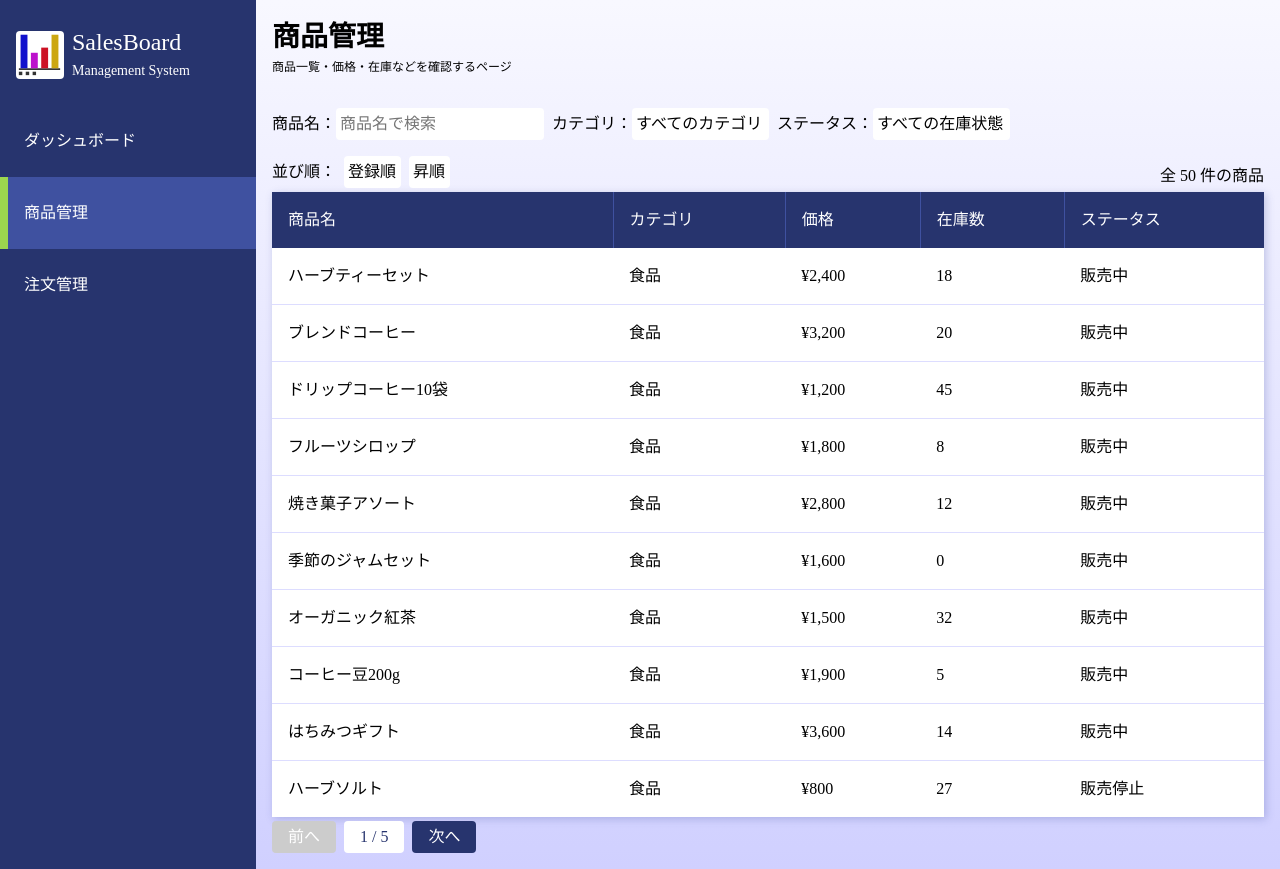
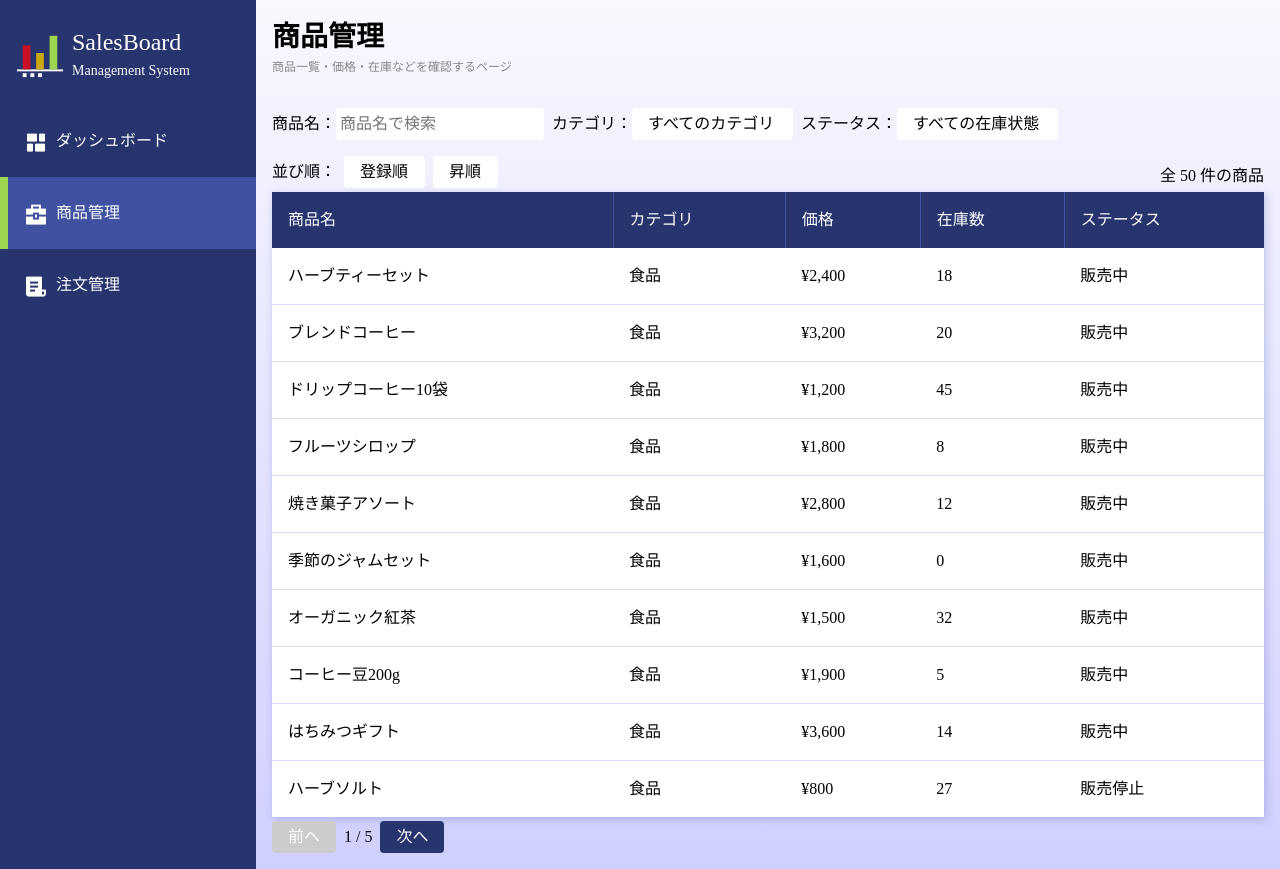
Before and after one commit to kakiikada/demo_dashboard, a React (Vite) app: page / in a window 1280 px wide. Both pictures are taken after a click on the button "商品管理". Built offline with nearby package versions, Linux system fonts and the light colour scheme.

Commit message:
ボタンのクラス変更、hover微調整など全体の微調整

```diff
--- a/src/components/common/HamburgerButton.css
+++ b/src/components/common/HamburgerButton.css
@@ -13,13 +13,22 @@
     .hamburgerButton {
         top: 0rem;
         right: 0rem;
-        width: 1.875rem;
+        width: 2.875rem;
         z-index: 10002;
         cursor: pointer;
         position: absolute;
         aspect-ratio: 1 / 1;
+        border-radius: 50%;
+        background-color: var(--color_main);
+        transition: .3s;
+        @media screen and (min-width: 764px) {
+            &:hover {
+                background-color: var(--color_main-light);
+            }
+        }
         .hamburgerButton_navIcon1, .hamburgerButton_navIcon2{
-            top: 0.8125rem;
+            top: 1.3125rem;
+            left: 0.5rem;
             height: 0.25rem;
             width: 1.875rem;
             transition: .3s;
--- a/src/components/layout/Sidebar.tsx
+++ b/src/components/layout/Sidebar.tsx
@@ -22,21 +22,21 @@ function Sidebar({
               onClick={() =>{
                 setActivePage("dashboard");
                 setIsOpen(false);
-              }}>ダッシュボード
+              }}>< i class="ri-dashboard-horizontal-fill"></i>ダッシュボード
             </button></li>
             <li><button
               className={activePage === "products" ? "active" : ""}
               onClick={() =>{
                 setActivePage("products");
                 setIsOpen(false);
-              }}>商品管理
+              }}><i class="ri-briefcase-4-fill"></i>商品管理
             </button></li>
             <li><button
               className={activePage === "orders" ? "active" : ""}
               onClick={() =>{
                 setActivePage("orders");
                 setIsOpen(false);
-              }}>注文管理
+              }}><i class="ri-file-list-3-fill"></i>注文管理
             </button></li>
             {/* <li>setting</li> */}
         </ul>
--- a/src/components/page/Orders.tsx
+++ b/src/components/page/Orders.tsx
@@ -141,7 +141,7 @@ function Orders() {
                 return (
                   <tr key={item.id}>
                     <td>{item.id}</td>
-                    <td>{item.orderDate}</td>
+                    <td>{new Date(item.orderDate).toLocaleDateString("ja-JP")}</td>
                     <td>{item.quantity}</td>
                     <td>¥{totalPrice.toLocaleString("ja-JP")}</td>
                     <td>
@@ -166,18 +166,18 @@ function Orders() {
         </table>
         <div className="pagination space-ss">
           {/* ページネーション */}
-          <button className={`pagination_prev ${currentPage === 1 ? "disabled" : ""} `}
+          <button className={`btn ${currentPage === 1 ? "disabled" : ""} `}
             disabled={currentPage === 1}
             onClick={() => setCurrentPage(currentPage - 1)}
           >
             前へ
           </button>
 
-          <span className="pagination_current">
+          <span>
             {currentPage} / {totalPages || 1}
           </span>
 
-          <button className={`pagination_next ${currentPage >= totalPages ? "disabled" : "" } `}
+          <button className={`btn ${currentPage >= totalPages ? "disabled" : "" } `}
             disabled={currentPage >= totalPages}
             onClick={() => setCurrentPage(currentPage + 1)}
           >
--- a/src/components/page/Products.tsx
+++ b/src/components/page/Products.tsx
@@ -192,18 +192,18 @@ function Products() {
       </table>
       {/* ページネーション */}
       <div className="pagination space-ss">
-        <button className={`pagination_prev ${currentPage === 1 ? "disabled" : ""} `}
+        <button className={`btn ${currentPage === 1 ? "disabled" : ""} `}
           disabled={currentPage === 1}
           onClick={() => setCurrentPage(currentPage - 1)}
         >
           前へ
         </button>
 
-        <span className="pagination_current">
+        <span>
           {currentPage} / {totalPages || 1}
         </span>
 
-        <button className={`pagination_next ${currentPage >= totalPages ? "disabled" : "" } `}
+        <button className={`btn ${currentPage >= totalPages ? "disabled" : "" } `}
           disabled={currentPage >= totalPages}
           onClick={() => setCurrentPage(currentPage + 1)}
         >
--- a/src/components/parts/SalesChart.tsx
+++ b/src/components/parts/SalesChart.tsx
@@ -58,19 +58,19 @@ const salesByDate = ordersData
     <div className="graphBtnList">
         <button
             onClick={() => setPeriod("all")}
-            className={period === "all" ? "active" : ""}
+            className={`btn ${period === "all" ? "active" : ""}`}
         >
             全期間
         </button>
         <button
             onClick={() => setPeriod(30)}
-            className={period === 30 ? "active" : ""}
+            className={`btn ${period === 30 ? "active" : ""}`}
         >
             30日間
         </button>
         <button
             onClick={() => setPeriod(7)}
-            className={period === 7 ? "active" : ""}
+            className={`btn ${period === 7 ? "active" : ""}`}
         >
             7日間
         </button>
--- a/src/styles/App.css
+++ b/src/styles/App.css
@@ -51,32 +51,23 @@
     padding: var(--space_ss) var(--space_s);
     border-radius: 0.25rem;
     transition: .2s;
-    &:hover{
-      background-color: var(--color_main-light);
+    &.active {
+      background-color: var(--color_accent);
+      pointer-events: none;
+    }
+    @media screen and (min-width: 764px) {
+      &:hover{
+        background-color: var(--color_main-light);
+      }
+    }
+    &:disabled, &:disabled:hover {
+      background-color: #ccc;
     }
 }
 .pagination {
   display: flex;
   gap: 0.5rem;
-  .pagination_next, .pagination_prev, .pagination_current {
-    padding: var(--space_ss) var(--space_s);
-    border-radius: 0.25rem;
-    transition: .2s;
-  }
-  .pagination_next, .pagination_prev {
-    color: var(--color_bg);
-    background-color: var(--color_main);
-    &:hover {
-      background-color: var(--color_main-light);
-    }
-    &:disabled, &:disabled:hover {
-      background-color: #ccc;
-    }
-  }
-  .pagination_current {
-    color: var(--color_main);
-    background-color: var(--color_bg);
-  }
+  align-items: center;
 }
 /* sidebar */
 .sidebar {
@@ -109,21 +100,35 @@
       left: 1rem;
       top: calc(50% - 1.375rem);
       border-radius: 0.25rem;
-      background-color: var(--color_bg);
       background-image: url(../../public/favicon.svg);
-      background-size: 90%;
+      background-size: 100%;
       background-position: center;
       background-repeat: no-repeat;
     }
   }
   .sidebar_list {
     li button {
-      padding: var(--space_m) var(--space_s);
+      position: relative;
       width: 100%;
+      padding: var(--space_m) var(--space_s) var(--space_m) var(--space_l);
       border-left: 0.5rem solid var(--color_main);
+      transition: .3s;
+      @media screen and (min-width: 764px) {
+        &:hover {
+          background-color: var(--color_main-light);
+          border-left: 0.5rem solid var(--color_main-light);
+        }
+      }
       &.active {
         background-color: var(--color_main-light);
         border-left: 0.5rem solid var(--color_accent);
+      }
+      i {
+        position: absolute;
+        left: 1rem ;
+        top: 1.25rem;
+        font-size: 1.5rem;
+        vertical-align: middle;
       }
     }
   }
@@ -138,6 +143,7 @@
   }
   .header_subTitle {
     font-size: 0.75rem;
+    color: var(--color_text-light);
   }
 }
 
@@ -226,19 +232,6 @@
 .graphBtnList {
   display: flex;
   gap: 0.5rem;
-  button {
-    background-color: var(--color_main);
-    color: var(--color_bg);
-    padding: var(--space_ss) var(--space_s);
-    border-radius: 0.25rem;
-    transition: .2s;
-    &:hover {
-      background-color: var(--color_main-light);
-    }
-    &.active, &.active:hover {
-      background-color: var(--color_accent);
-    }
-  }
 }
 
 /* 商品管理 */
--- a/src/styles/index.css
+++ b/src/styles/index.css
@@ -58,10 +58,12 @@ input[type=number] {
   width: 5rem;
 }
 select {
+  cursor: pointer;
+  text-align: left;
   width: 100%;
   max-width: 15rem;
   background-color: var(--color_bg);
-  padding: var(--space_ss);
+  padding: var(--space_ss) var(--space_s);
   border-radius: 0.25rem;
   flex-shrink: 1;
 }
```
Also changed, not shown: public/favicon.svg.
